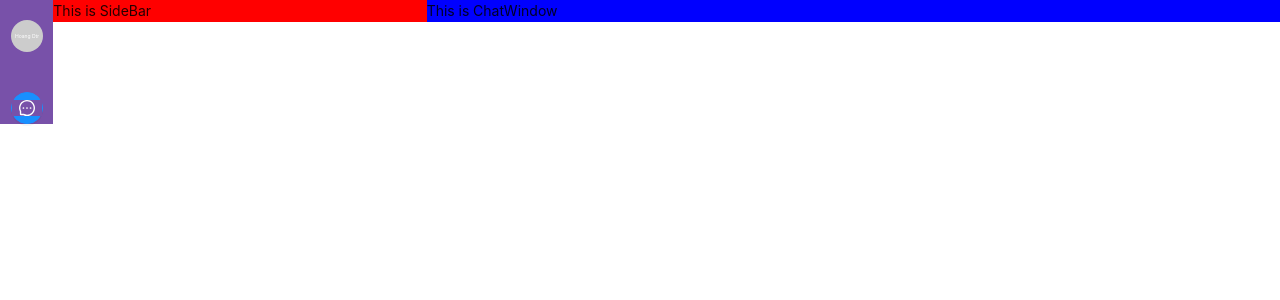
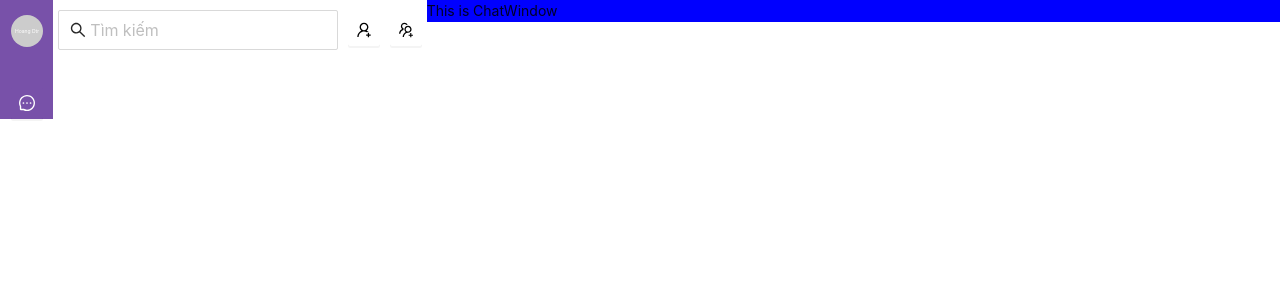
Before and after one commit to nguazzz/CNM_TH, a React (Create React App) app in the folder chat-app/: page / in a window 1280 px wide. Shown: the top 300 px of the page. Built offline with nearby package versions, Linux system fonts and the light colour scheme.

Commit message:
update button

```diff
--- a/chat-app/src/components/ChatRoom/Account.js
+++ b/chat-app/src/components/ChatRoom/Account.js
@@ -6,29 +6,27 @@ import { MessageOutlined } from "@ant-design/icons";
 export default function Account() {
   return (
     //(
+    <div style={{ backgroundColor: "#7851A9" }}>
       <Row
         style={{
-        backgroundColor: "#7851A9",
           alignItems: "center",
           justifyContent: "space-around",
         }}
       >
-      <Col style={{ marginBottom: 40, marginTop: 20 }}>
+        <Col style={{ marginBottom: 40, marginTop: 15 }}>
           <Avatar>Hoang Dtr</Avatar>
         </Col>
         <Col>
           <Tooltip title="Text">
             <Button
+              style={{ backgroundColor: "#7851A9", borderColor: "#7851A9" }}
               type="primary"
-            shape="circle"
-            icon={
-              <MessageOutlined
-                style={{ color: "#FFFFFF", backgroundColor: "#7851A9" }}
-              />
-            }
+              shape="square"
+              icon={<MessageOutlined style={{ color: "#FFFFFF" }} />}
             />
           </Tooltip>
         </Col>
       </Row>
+    </div>
   );
 }
--- a/chat-app/src/components/ChatRoom/SideBar.js
+++ b/chat-app/src/components/ChatRoom/SideBar.js
@@ -1,5 +1,62 @@
+import { Col, Row, Tooltip, Button } from "antd";
+import { Input } from "antd";
+import {
+  SearchOutlined,
+  UserAddOutlined,
+  UsergroupAddOutlined,
+} from "@ant-design/icons";
 import React from "react";
 
 export default function SideBar() {
-  return <div style={{ backgroundColor: "#FF0000" }}>This is SideBar</div>;
+  return (
+    <Row
+      style={{
+        justifyContent: "space-between",
+        alignItems: "center",
+        marginTop: 10,
+      }}
+    >
+      <Col
+        span={18}
+        style={{
+          alignItems: "center",
+          justifyContent: "space-around",
+          marginLeft: 5,
+        }}
+      >
+        <Input
+          size="large"
+          placeholder="Tìm kiếm"
+          prefix={<SearchOutlined />}
+        />
+      </Col>
+      <Col
+        span={1.5}
+        style={{
+          alignItems: "center",
+          justifyContent: "space-around",
+          marginLeft: 0,
+        }}
+      >
+        <Tooltip title="Thêm bạn">
+          <Button
+            style={{ backgroundColor: "#FFFFFF", borderColor: "#FFFFFF" }}
+            type="primary"
+            shape="square"
+            icon={<UserAddOutlined style={{ color: "#000000" }} />}
+          />
+        </Tooltip>
+      </Col>
+      <Col span={1.5} style={{ marginRight: 5 }}>
+        <Tooltip title="Tạo nhóm chat">
+          <Button
+            style={{ backgroundColor: "#FFFFFF", borderColor: "#FFFFFF" }}
+            type="primary"
+            shape="square"
+            icon={<UsergroupAddOutlined style={{ color: "#000000" }} />}
+          />
+        </Tooltip>
+      </Col>
+    </Row>
+  );
 }
```
Lines whose indentation alone changed are shown as unchanged.
